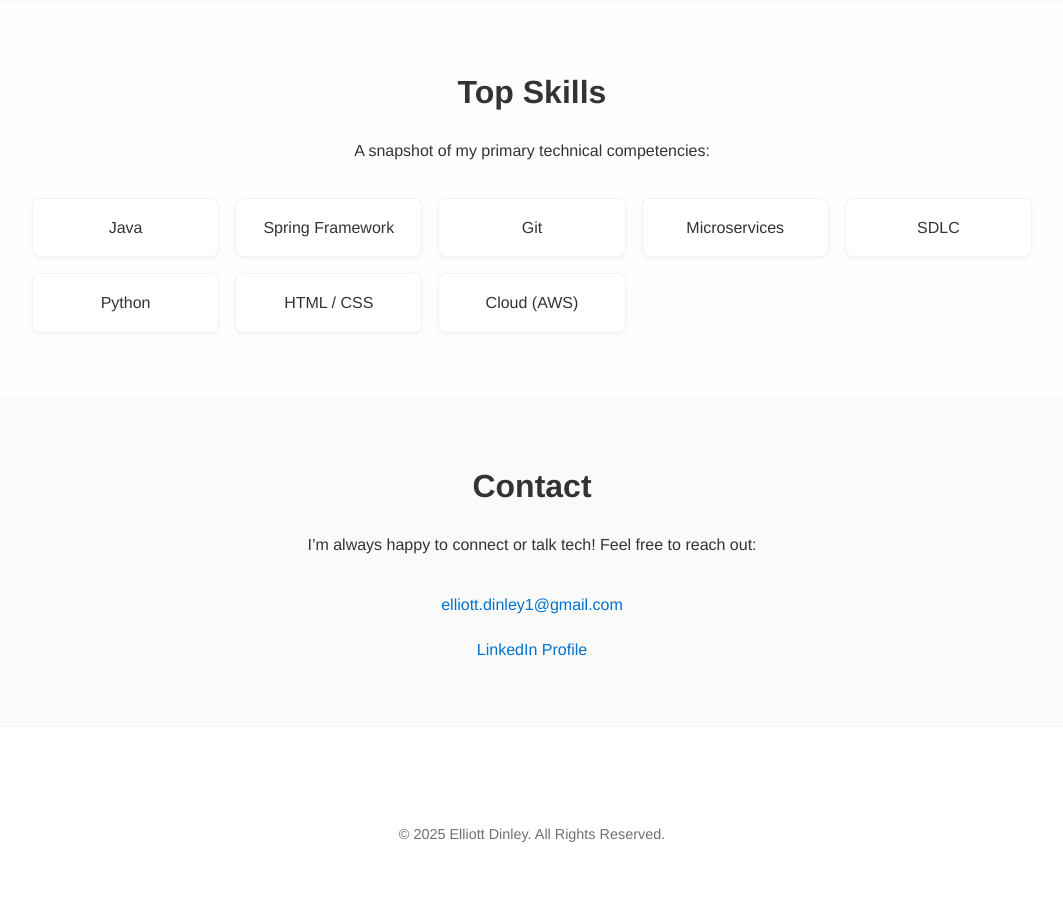
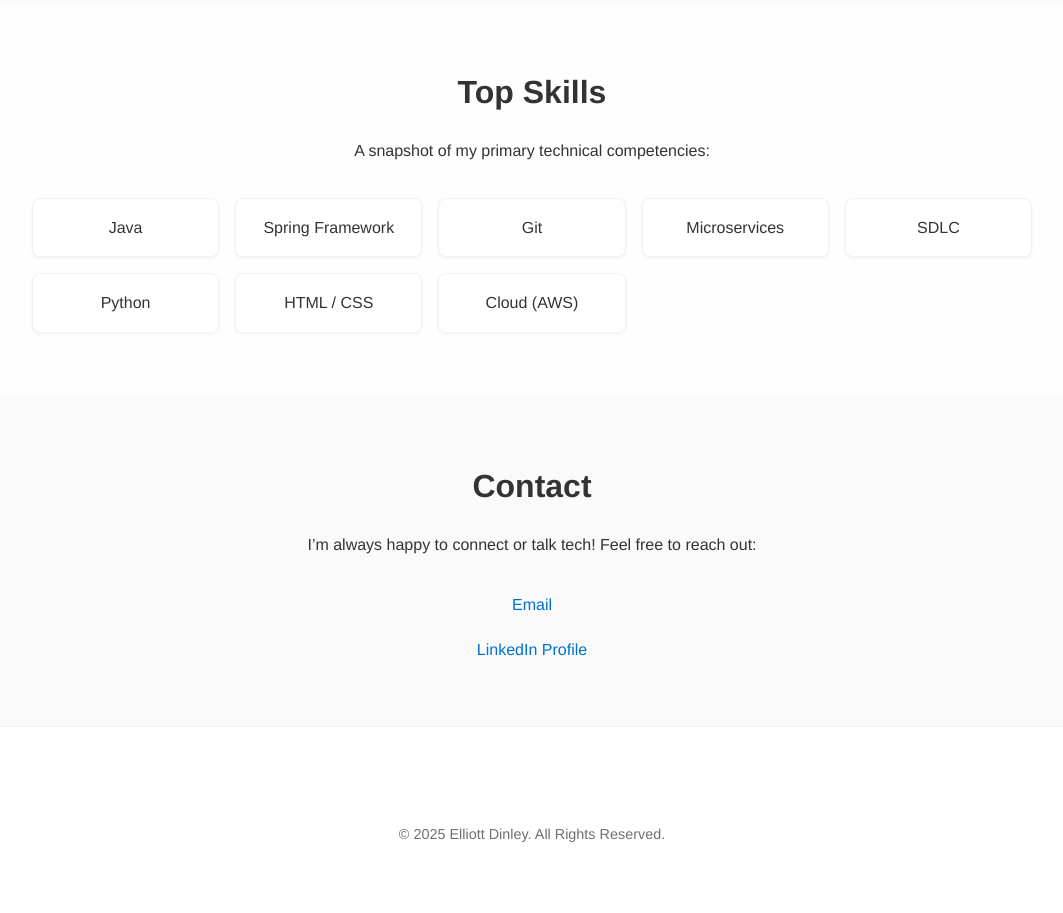
Before and after one commit to elliottdinley/elliottdinley-portfolio, a plain HTML site: page index.html in a window 1280 px wide. Shown: the part 2126-3039 px from the top of the page, without its empty margins (108-1171 px from the left). Drawn offline with Linux system fonts and the light colour scheme; a web font is replaced by a local one.

Commit message:
Update index.html to mask email for ui

```diff
--- a/index.html
+++ b/index.html
@@ -203,7 +203,7 @@
         </p>
         <div class="contact-details" data-animate>
           <a href="mailto:elliott.dinley1@gmail.com" target="_blank" rel="noopener"
-            >elliott.dinley1@gmail.com</a
+            >Email</a
           >
           <a
             href="https://www.linkedin.com/in/elliottdinley"
```
